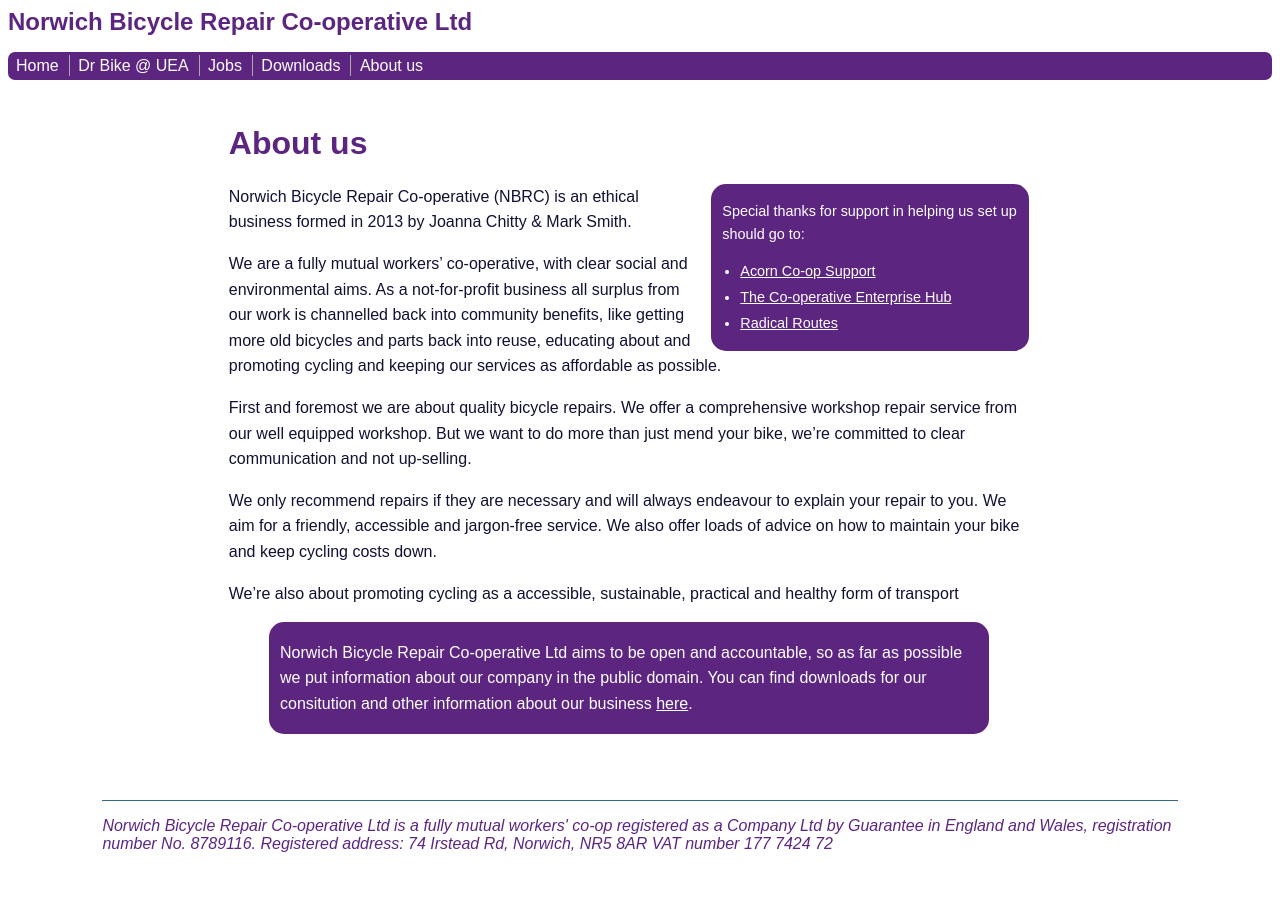
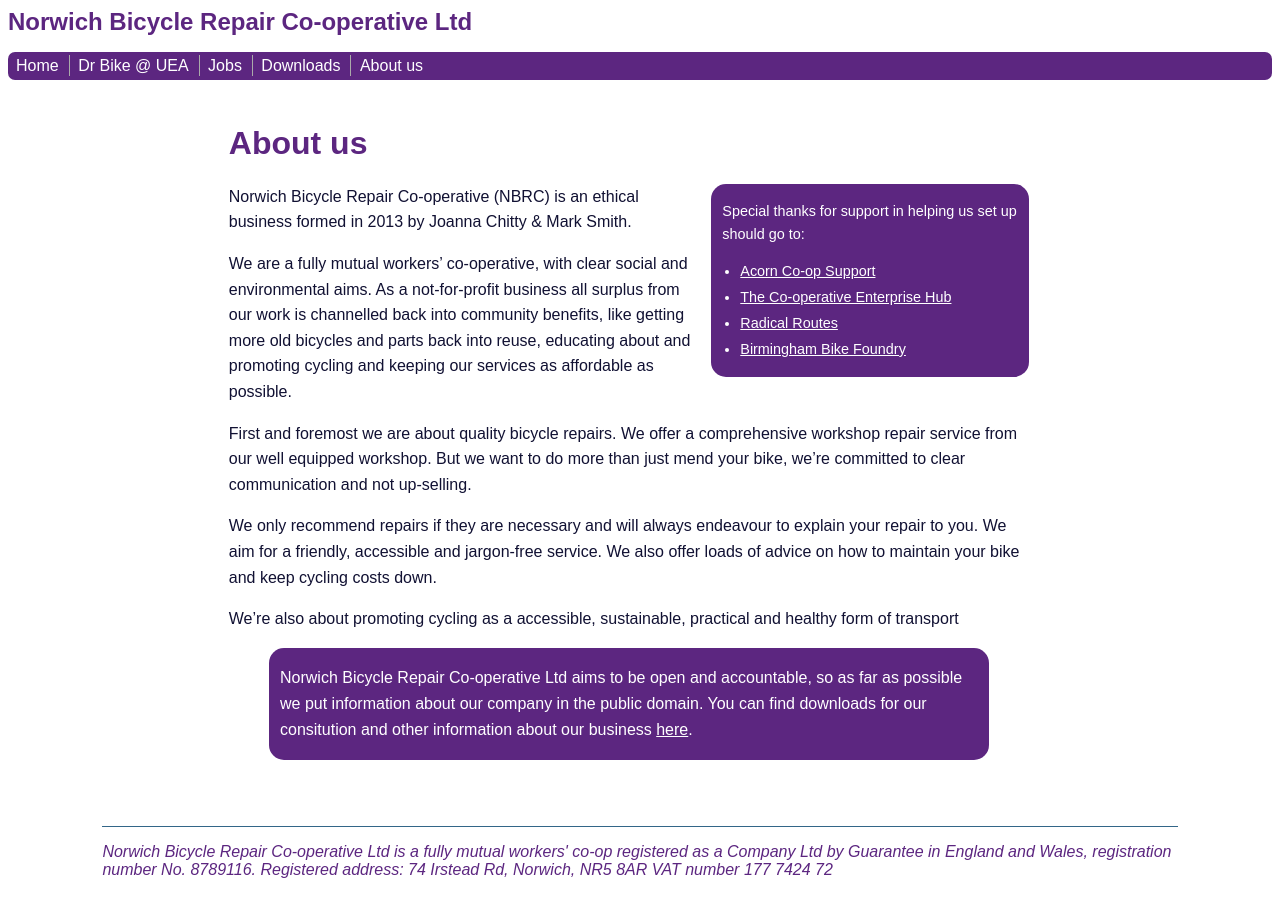
Before and after one commit to norwichbicyclerepaircooperative/norwichbicyclerepaircooperative.github.io, a Jekyll site: the page built from about-us/index.md, in a window 1280 px wide. Built offline with Jekyll 4.4.1, drawn with Linux system fonts in a browser that asks for light colours.

Commit message:
Update index.md

```diff
--- a/about-us/index.md
+++ b/about-us/index.md
@@ -13,6 +13,7 @@
  * [Acorn Co-op Support](http://www.acorncoopsupport.org.uk)
  * [The Co-operative Enterprise Hub](http://www.co-operative.coop/enterprise-hub/)
  * [Radical Routes](http://www.radicalroutes.org.uk/)
+ * [Birmingham Bike Foundry](http://birminghambikefoundry.org/what-we-do.html)
 {% endcapture %}
 
 {% include sidebar.html %}
```
